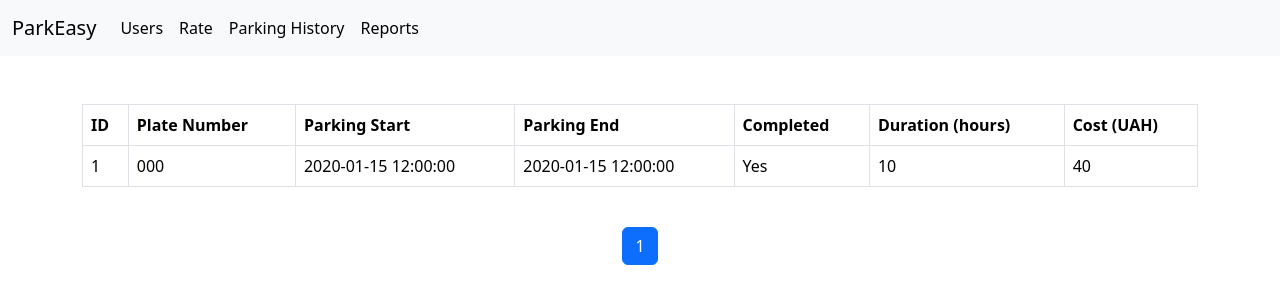
After one commit to Roll1ngo/ParkEasy, a Django app: page /admin_panel/parking_history/ in a window 1280 px wide. The commit adds this page. Shown: the top 304 px of the page. Run offline with Django 5.2, Linux system fonts and the light colour scheme; a user stored in the database is signed in; tables that the repository leaves empty hold one stand-in row (values such as "Sample post").

Commit message:
nesterov
допилив історію паркування
допилив створення звіту (поки 1)

```diff
--- a/ParkEasy/ParkEasy/settings.py
+++ b/ParkEasy/ParkEasy/settings.py
@@ -153,7 +153,7 @@ AUTH_PASSWORD_VALIDATORS = [
 
 LANGUAGE_CODE = 'en-us'
 
-TIME_ZONE = 'UTC'
+TIME_ZONE = 'Europe/Kiev'
 
 USE_I18N = True
 
--- a/ParkEasy/admin_panel/templates/admin_panel/base.html
+++ b/ParkEasy/admin_panel/templates/admin_panel/base.html
@@ -3,6 +3,7 @@
     <head>
         <title>Admin Panel</title>
         <link href="https://cdn.jsdelivr.net/npm/bootstrap@5.3.3/dist/css/bootstrap.min.css" rel="stylesheet" integrity="sha384-QWTKZyjpPEjISv5WaRU9OFeRpok6YctnYmDr5pNlyT2bRjXh0JMhjY6hW+ALEwIH" crossorigin="anonymous">
+        <link href="https://cdn.jsdelivr.net/npm/bootstrap-icons@1.10.0/font/bootstrap-icons.css" rel="stylesheet">
         <meta charset="UTF-8">
         <meta name="viewport" content="width=device-width, initial-scale=1.0">
         <meta http-equiv="X-UA-Compatible" content="ie=edge">
@@ -161,6 +198,12 @@
                         <li class="nav-item">
                             <a class="nav-link active" aria-current="page" href="{% url 'admin_panel:rate' %}">Rate</a>
                         </li>
+                        <li class="nav-item">
+                            <a class="nav-link active" aria-current="page" href="{% url 'admin_panel:parking_history' %}">Parking History</a>
+                        </li>
+                        <li class="nav-item">
+                            <a class="nav-link active" aria-current="page" href="{% url 'admin_panel:reports' %}">Reports</a>
+                        </li>
                     </ul>
                 </div>
             </div>
--- /dev/null
+++ b/ParkEasy/admin_panel/templates/admin_panel/parking_history.html
@@ -0,0 +1,73 @@
+{% extends "admin_panel/base.html" %}
+
+{% block content %}
+<div class="container mt-4">
+    <table class="table table-bordered mt-4">
+        <thead>
+            <tr>
+                <th>ID</th>
+                <th>Plate Number</th>
+                <th>Parking Start</th>
+                <th>Parking End</th>
+                <th>Completed</th>
+                <th>Duration (hours)</th>
+                <th>Cost (UAH)</th>
+            </tr>
+        </thead>
+        <tbody>
+            {% for parking in page_obj %}
+                <tr>
+                    <td>{{ parking.id }}</td>
+                    <td>{{ parking.plate }}</td>
+                    <td>{{ parking.parking_start|date:"Y-m-d H:i:s" }}</td>
+                    <td>{% if parking.parking_end %}{{ parking.parking_end|date:"Y-m-d H:i:s" }}{% endif %}</td>
+                    <td>{% if parking.is_completed %}Yes{% else %}No{% endif %}</td>
+                    <td>{% if parking.is_completed %}{{ parking.duration }}{% else %}No{% endif %}</td>
+                    <td>{% if parking.cost %}{{ parking.cost }}{% endif %}</td>
+                </tr>
+            {% empty %}
+                <tr>
+                    <td colspan="5" class="text-center">No parking history found</td>
+                </tr>
+            {% endfor %}
+        </tbody>
+    </table>
+</div>
+<div class="container mt-4">
+    <nav aria-label="Page navigation">
+        <ul class="pagination">
+            {% if page_obj.has_previous %}
+                <li class="page-item">
+                    <a class="page-link" href="?page=1" aria-label="First">
+                        <span aria-hidden="true">&laquo;&laquo;</span>
+                    </a>
+                </li>
+                <li class="page-item">
+                    <a class="page-link" href="?page={{ page_obj.previous_page_number }}" aria-label="Previous">
+                        <span aria-hidden="true">&laquo;</span>
+                    </a>
+                </li>
+            {% endif %}
+            {% for num in page_obj.paginator.page_range %}
+                {% if page_obj.number == num %}
+                    <li class="page-item active" aria-current="page"><span class="page-link">{{ num }}</span></li>
+                {% else %}
+                    <li class="page-item"><a class="page-link" href="?page={{ num }}">{{ num }}</a></li>
+                {% endif %}
+            {% endfor %}
+            {% if page_obj.has_next %}
+                <li class="page-item">
+                    <a class="page-link" href="?page={{ page_obj.next_page_number }}" aria-label="Next">
+                        <span aria-hidden="true">&raquo;</span>
+                    </a>
+                </li>
+                <li class="page-item">
+                    <a class="page-link" href="?page={{ page_obj.paginator.num_pages }}" aria-label="Last">
+                        <span aria-hidden="true">&raquo;&raquo;</span>
+                    </a>
+                </li>
+            {% endif %}
+        </ul>
+    </nav>
+</div>
+{% endblock %}
--- a/ParkEasy/admin_panel/urls.py
+++ b/ParkEasy/admin_panel/urls.py
@@ -8,4 +8,7 @@ urlpatterns = [
     path('users/', views.users, name='users'),
     path('users/edit/<int:user_id>/', views.edit_user, name='edit_user'),
     path('rate/', views.rate, name='rate'),
+    path('parking_history/', views.parking_history, name='parking_history'),
+    path('reports/', views.reports, name='reports'),
+    path('reports/parking-report/', views.generate_parking_report, name='download_parking_report'),
 ]
--- a/ParkEasy/admin_panel/views.py
+++ b/ParkEasy/admin_panel/views.py
@@ -1,7 +1,16 @@
 from django.shortcuts import render, redirect, get_object_or_404
 from django.contrib import messages
+from django.core.paginator import Paginator
+from django.http import HttpResponse
+from django.utils.timezone import make_naive
+from django.utils import timezone
 from .forms import UserProfileForm, PlateFormSet, RateForm
-from parkings.models import UserProfile, Rates
+from parkings.models import UserProfile, Plates, Rates, History
+import pandas as pd
+from math import ceil
+from datetime import datetime, timedelta
+from openpyxl import load_workbook
+from io import BytesIO
 
 
 def is_superuser(user):
@@ -76,3 +85,108 @@ def rate(request):
         'rate': current_rate.rate,
         'form': form
     })
+
+
+@superuser_required(login_url='/login/')
+def parking_history(request):
+    parking_history = History.objects.select_related('plate').all()
+    current_rate = Rates.objects.last().rate
+
+    # Додаємо розрахунок вартості
+    for parking in parking_history:
+        if parking.parking_end:
+            # duration = parking.parking_end - parking.parking_start
+            # hours = ceil(duration.total_seconds() / 3600)
+            parking.cost = parking.duration * current_rate
+        else:
+            parking.cost = None
+
+    # Пагінація
+    paginator = Paginator(parking_history, 50)  # 50 записів на сторінку
+    page_number = request.GET.get('page')
+    page_obj = paginator.get_page(page_number)
+
+    return render(request, 'admin_panel/parking_history.html', {'page_obj': page_obj})
+
+
+@superuser_required(login_url='/login/')
+def reports(request):
+    return render(request, 'admin_panel/reports.html')
+
+
+@superuser_required(login_url='/login/')
+def generate_parking_report(request):
+    # Отримуємо дані за останні 30 днів
+    now = timezone.now()
+    thirty_days_ago = now - timezone.timedelta(days=30)
+
+    parking_history = History.objects.filter(parking_start__gte=thirty_days_ago).select_related('plate')
+    current_rate = Rates.objects.last().rate
+
+    # Формуємо дані для експорту в Excel
+    data = []
+    for parking in parking_history:
+
+        parking_start = parking.parking_start.replace(tzinfo=None)
+        parking_end = parking.parking_end.replace(tzinfo=None) if parking.parking_end else None
+        parking_completed = 'Yes' if parking.is_completed else 'No'
+
+        if parking.parking_end:
+            parking.cost = parking.duration * current_rate
+        else:
+            parking.cost = None
+        data.append({
+            'ID': parking.id,
+            'Plate Number': parking.plate.plate_number,
+            'Parking Start': parking_start,
+            'Parking End': parking_end,
+            'Completed': parking_completed,
+            'Duration (hours)': parking.duration,
+            'Cost (UAH)': parking.cost
+        })
+
+    # Створюємо DataFrame для зручного експорту
+    df = pd.DataFrame(data)
+
+    # Записуємо DataFrame у формат Excel в пам'ять
+    output = BytesIO()
+    with pd.ExcelWriter(output, engine='openpyxl') as writer:
+        df.to_excel(writer, index=False, sheet_name='Parking History')
+
+    output.seek(0)
+
+    # Змінюємо ширину колонок
+    output = autosize_columns(output)
+
+    # Формуємо HTTP-відповідь для скачування Excel файлу
+    response = HttpResponse(output, content_type='application/vnd.openxmlformats-officedocument.spreadsheetml.sheet')
+    response['Content-Disposition'] = 'attachment; filename=parking_report.xlsx'
+
+    return response
+
+
+def autosize_columns(file_in_memory):
+    # Завантажуємо Excel файл з пам'яті за допомогою openpyxl
+    wb = load_workbook(file_in_memory)
+    ws = wb.active
+
+    # Налаштовуємо ширину колонок
+    for col in ws.columns:
+        max_length = 0
+        column = col[0].column_letter  # Отримуємо літеру колонки
+        for cell in col:
+            try:
+                # Визначаємо довжину тексту в кожній комірці колонки
+                max_length = max(max_length, len(str(cell.value)))
+            except:
+                pass
+        # Встановлюємо ширину колонки відповідно до максимального значення
+        adjusted_width = (max_length + 2)
+        ws.column_dimensions[column].width = adjusted_width
+
+    # Створюємо новий BytesIO об'єкт для збереження оновленого файлу
+    updated_memory_file = BytesIO()
+    wb.save(updated_memory_file)
+    updated_memory_file.seek(0)  # Повертаємося до початку файлу в пам'яті
+
+    return updated_memory_file  # Повертаємо оновлений файл у пам'яті
--- a/ParkEasy/parkings/models.py
+++ b/ParkEasy/parkings/models.py
@@ -23,3 +23,15 @@ class Plates(models.Model):
 
 class Rates(models.Model):
     rate = models.IntegerField()
+
+
+class History(models.Model):
+    plate = models.ForeignKey(Plates, on_delete=models.CASCADE, related_name='parkings_history')
+    parking_start = models.DateTimeField(auto_now_add=True)
+    parking_end = models.DateTimeField(null=True, blank=True)
+    is_completed = models.BooleanField(default=False)
+    duration = models.IntegerField(null=True, blank=True)
+
+    def __str__(self):
+        plate_number = self.plate.plate_number if self.plate else 'Unknown'
+        return f"Parking {self.id} for plate {plate_number}, Started at {self.parking_start}, Ended at {self.parking_end if self.parking_end else 'Ongoing'}, Completed: {'Yes' if self.is_completed else 'No'}, Duration: {self.duration} minutes"
--- a/pyproject.toml
+++ b/pyproject.toml
@@ -16,6 +16,9 @@ redis = {extras = ["hiredis"], version = "^5.0.4"}
 django-redis = "^5.4.0"
 python-dotenv = "^1.0.1"
 feedparser = "^6.0.11"
+pandas = "^2.2.2"
+xlsxwriter = "^3.2.0"
+openpyxl = "^3.1.5"
 
 
 [build-system]
```
Also changed, not shown: other parts of ParkEasy/admin_panel/templates/admin_panel/base.html (+36 -0 lines), ParkEasy/admin_panel/templates/admin_panel/reports.html (added, +13 -0 lines), ParkEasy/parkings/migrations/0001_initial.py, ParkEasy/parkings/migrations/0002_rates_alter_userprofile_options.py (deleted), 2 other files.
